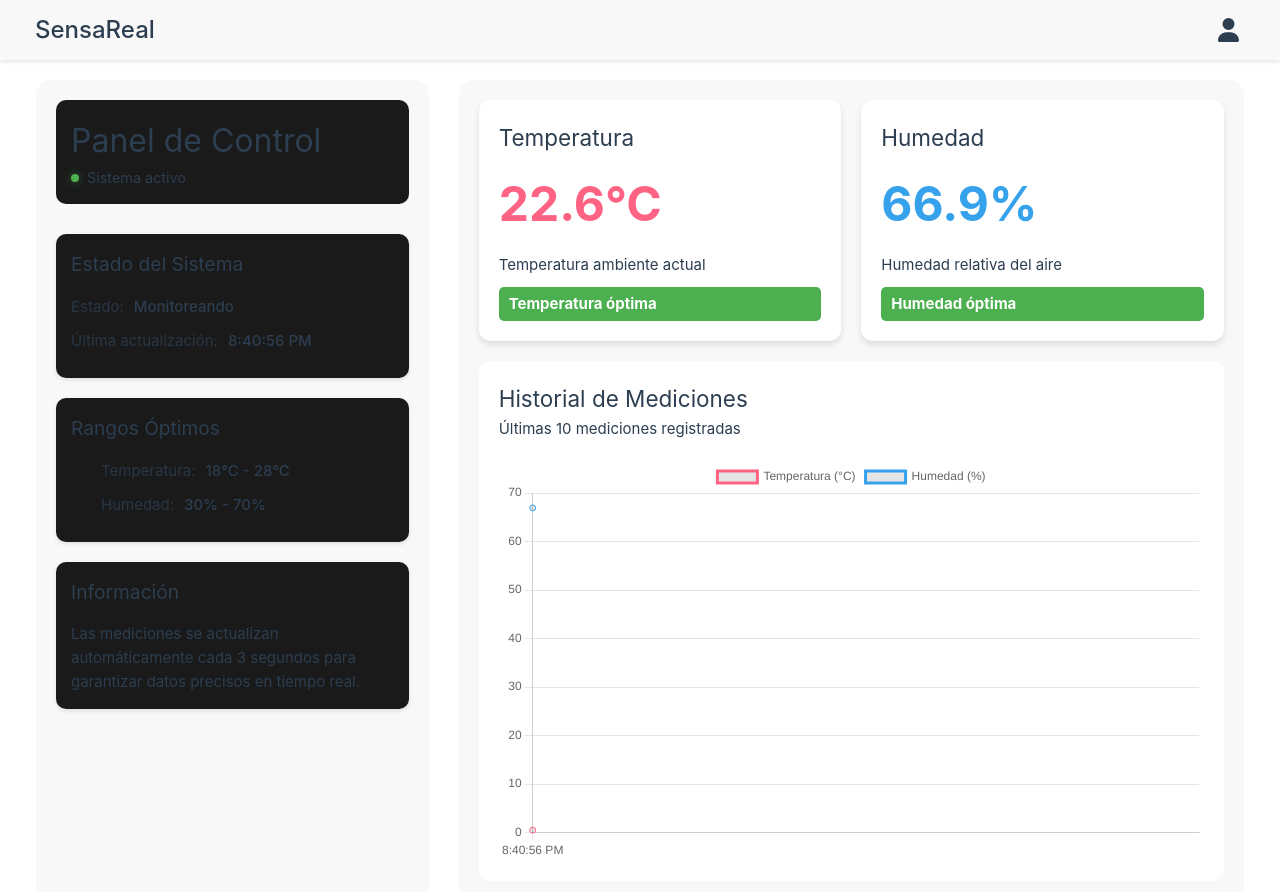
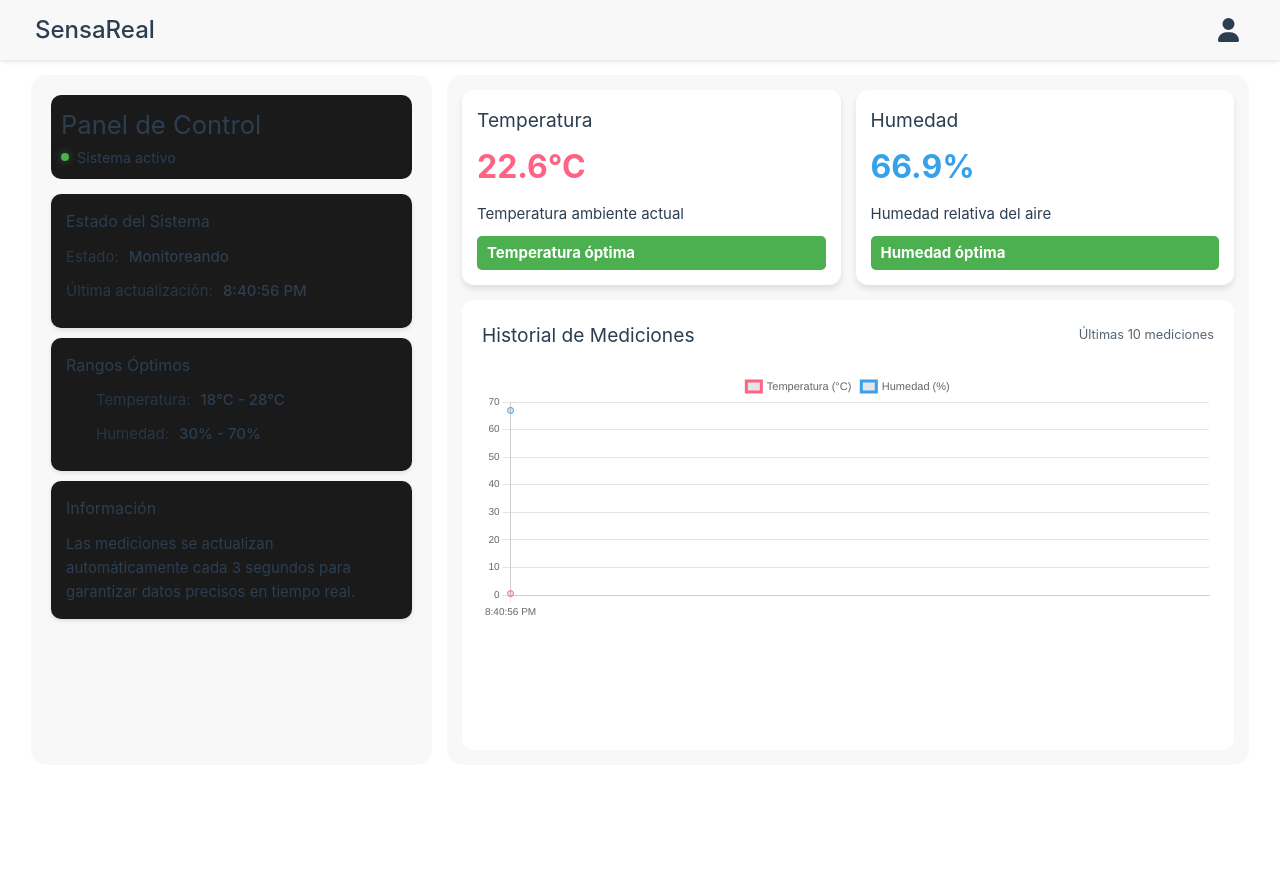
Before and after one commit to gcandisano/SensaReal, a Vue app: page / in a window 1280 px wide. Shown: the top 892 px of the page. After the commit the page ends 800 px from the top, so only its background shows below. Built offline with nearby package versions, Linux system fonts and the light colour scheme; no server answers; sample sign-in values are in the browser's storage.

Commit message:
compact dashboard view

```diff
--- a/src/components/DashboardSensor.vue
+++ b/src/components/DashboardSensor.vue
@@ -40,8 +40,31 @@ const chartOptions = {
   scales: {
     y: {
       beginAtZero: true,
+      ticks: {
+        font: {
+          size: 10
+        }
+      }
     },
+    x: {
+      ticks: {
+        font: {
+          size: 10
+        },
+        maxRotation: 0
+      }
+    }
   },
+  plugins: {
+    legend: {
+      labels: {
+        boxWidth: 15,
+        font: {
+          size: 11
+        }
+      }
+    }
+  }
 }
 
 // Propiedades computadas para los estados
@@ -216,8 +239,10 @@ onUnmounted(() => {
         </div>
 
         <div class="grafico-container">
-          <h2>Historial de Mediciones</h2>
-          <p class="grafico-descripcion">Últimas 10 mediciones registradas</p>
+          <div class="grafico-header">
+            <h2>Historial de Mediciones</h2>
+            <p class="grafico-descripcion">Últimas 10 mediciones</p>
+          </div>
           <div class="grafico">
             <Line :data="chartData" :options="chartOptions" />
           </div>
@@ -230,7 +255,8 @@ onUnmounted(() => {
 <style scoped>
 .dashboard {
   height: calc(100vh - 80px);
-  padding: 20px;
+  padding: 15px;
+  overflow: hidden;
 }
 
 .dashboard-content {
@@ -255,14 +281,14 @@ onUnmounted(() => {
 }
 
 .dashboard-header {
-  margin-bottom: 30px;
-  padding: 15px;
+  margin-bottom: 15px;
+  padding: 10px;
   background: #1a1a1a;
   border-radius: 10px;
 }
 
 .dashboard-header h1 {
-  font-size: 2rem;
+  font-size: 1.6rem;
   color: var(--color-heading);
   margin: 0;
 }
@@ -290,13 +316,13 @@ onUnmounted(() => {
 .info-cards {
   display: flex;
   flex-direction: column;
-  gap: 20px;
+  gap: 10px;
 }
 
 .info-card {
   background: var(--color-background-soft);
   border-radius: 12px;
-  padding: 20px;
+  padding: 10px;
   box-shadow: 0 2px 4px rgba(0, 0, 0, 0.1);
   padding: 15px;
   background: #1a1a1a;
@@ -311,6 +337,20 @@ onUnmounted(() => {
 
 .card-content {
   color: var(--color-text);
+}
+
+.card-content.compact {
+  display: flex;
+  flex-wrap: wrap;
+}
+
+.ml-auto {
+  margin-left: auto;
+}
+
+.compact-text {
+  font-size: 0.9rem;
+  margin: 0;
 }
 
 .status-item,
@@ -339,8 +379,8 @@ onUnmounted(() => {
 .metrics-section {
   display: flex;
   flex-direction: column;
-  gap: 20px;
-  padding: 20px;
+  gap: 15px;
+  padding: 15px;
   background: var(--color-background-soft);
   border-radius: 15px;
 }
@@ -348,11 +388,11 @@ onUnmounted(() => {
 .mediciones-actuales {
   display: grid;
   grid-template-columns: 1fr 1fr;
-  gap: 20px;
+  gap: 15px;
 }
 
 .medicion {
-  padding: 20px;
+  padding: 15px;
   border-radius: 12px;
   background: var(--color-background);
   box-shadow: 0 4px 6px rgba(0, 0, 0, 0.1);
@@ -363,13 +403,13 @@ onUnmounted(() => {
   background: var(--color-background);
   padding: 20px;
   border-radius: 12px;
-  min-height: 400px;
+  min-height: 300px;
 }
 
 .valor {
-  font-size: 3rem;
+  font-size: 2.5rem;
   font-weight: bold;
-  margin-top: 10px;
+  margin-top: 5px;
 }
 
 .temperatura .valor {
@@ -427,7 +467,7 @@ onUnmounted(() => {
 }
 
 .grafico {
-  height: 400px;
+  height: 300px;
   margin-top: 20px;
 }
 
@@ -443,4 +483,44 @@ onUnmounted(() => {
   transform: translateY(-2px);
   box-shadow: 0 4px 8px rgba(0, 0, 0, 0.2);
 }
+
+.grafico-header {
+  display: flex;
+  justify-content: space-between;
+  align-items: center;
+  margin-bottom: 10px;
+}
+
+.grafico-descripcion {
+  font-size: 0.8rem;
+  opacity: 0.8;
+  margin: 0;
+}
+
+@media (max-height: 800px) {
+  .dashboard-content {
+    gap: 15px;
+  }
+
+  .info-card h3 {
+    font-size: 1rem;
+    margin-bottom: 10px;
+  }
+
+  .grafico {
+    height: 250px;
+  }
+
+  .grafico-container {
+    min-height: 250px;
+  }
+
+  .valor {
+    font-size: 2rem;
+  }
+
+  h2 {
+    font-size: 1.2rem;
+  }
+}
 </style>
```
